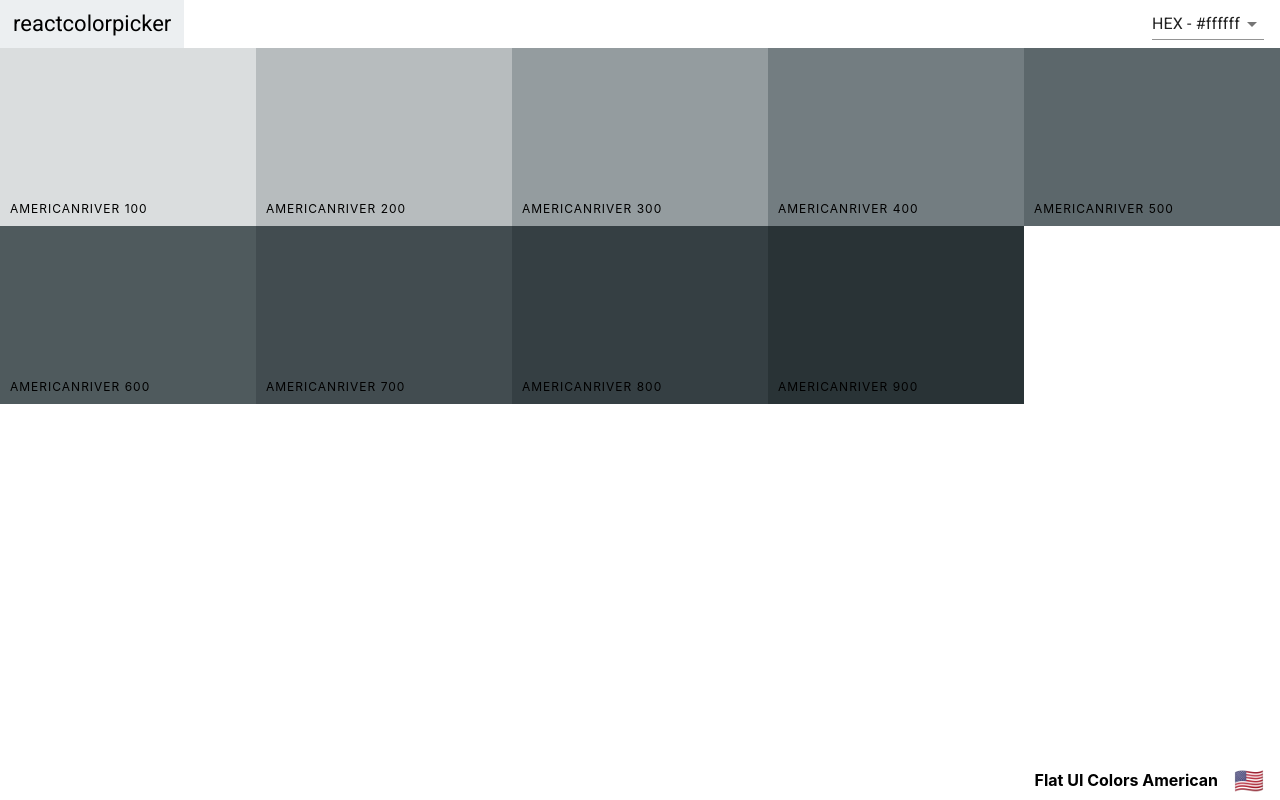
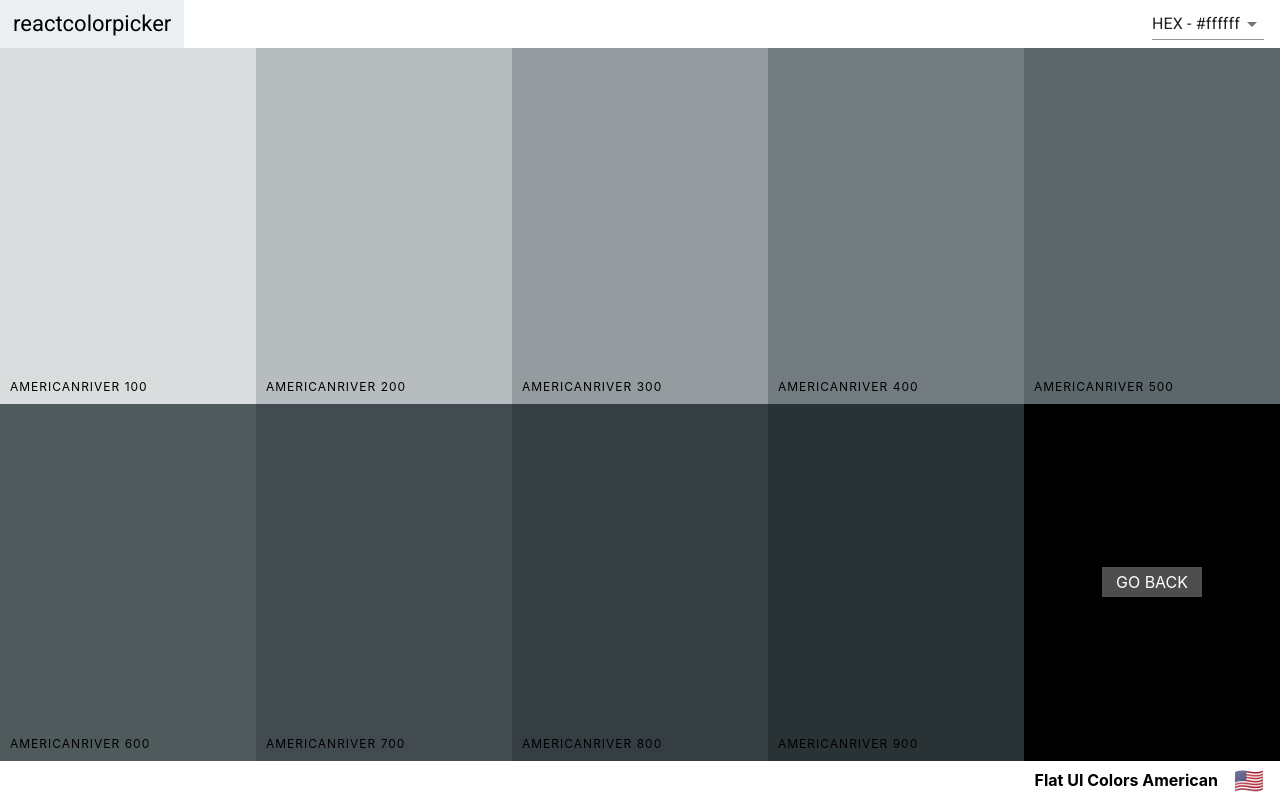
Before and after one commit to jsquardo/PickAPalette, a React (Create React App) app: page /palette/flat-ui-colors-american/americanriver in a window 1280 px wide. Built offline with nearby package versions, Linux system fonts and the light colour scheme.

Commit message:
Single Color Palette completed

```diff
--- a/src/ColorBox.css
+++ b/src/ColorBox.css
@@ -8,7 +8,16 @@
 	margin-bottom: -3.5px;
 }
 
-.copy-button {
+.SingleColorPalette .ColorBox {
+	height: 50%;
+}
+
+.ColorBox.go-back {
+	background-color: black;
+}
+
+.copy-button,
+.back-button {
 	width: 100px;
 	height: 30px;
 	position: absolute;
@@ -25,6 +34,10 @@
 	color: white;
 	text-transform: uppercase;
 	border: none;
+	text-decoration: none;
+}
+
+.copy-button {
 	opacity: 0;
 }
 
--- a/src/SingleColorPalette.js
+++ b/src/SingleColorPalette.js
@@ -1,4 +1,5 @@
 import React, { Component } from 'react';
+import { Link } from 'react-router-dom';
 import Navbar from './Navbar';
 import PaletteFooter from './PaletteFooter';
 import ColorBox from './ColorBox';
@@ -30,19 +31,26 @@
 
 	render() {
 		const { format } = this.state;
-		const { paletteName, emoji } = this.props.palette;
+		const { paletteName, emoji, id } = this.props.palette;
 		const colorBoxes = this._shades.map(color => (
 			<ColorBox
-				key={color.id}
+				key={color.name}
 				name={color.name}
 				background={color[format]}
 				showLink={false}
 			/>
 		));
 		return (
-			<div className="Palette">
+			<div className="SingleColorPalette Palette">
 				<Navbar handleChange={this.changeFormat} showingAllColors={false} />
-				<div className="Palette-colors">{colorBoxes}</div>
+				<div className="Palette-colors">
+					{colorBoxes}
+					<div className="go-back ColorBox">
+						<Link to={`/palette/${id}`} className="back-button">
+							GO BACK
+						</Link>
+					</div>
+				</div>
 				<PaletteFooter paletteName={paletteName} emoji={emoji} />
 			</div>
 		);
```
Lines whose indentation alone changed are shown as unchanged.
